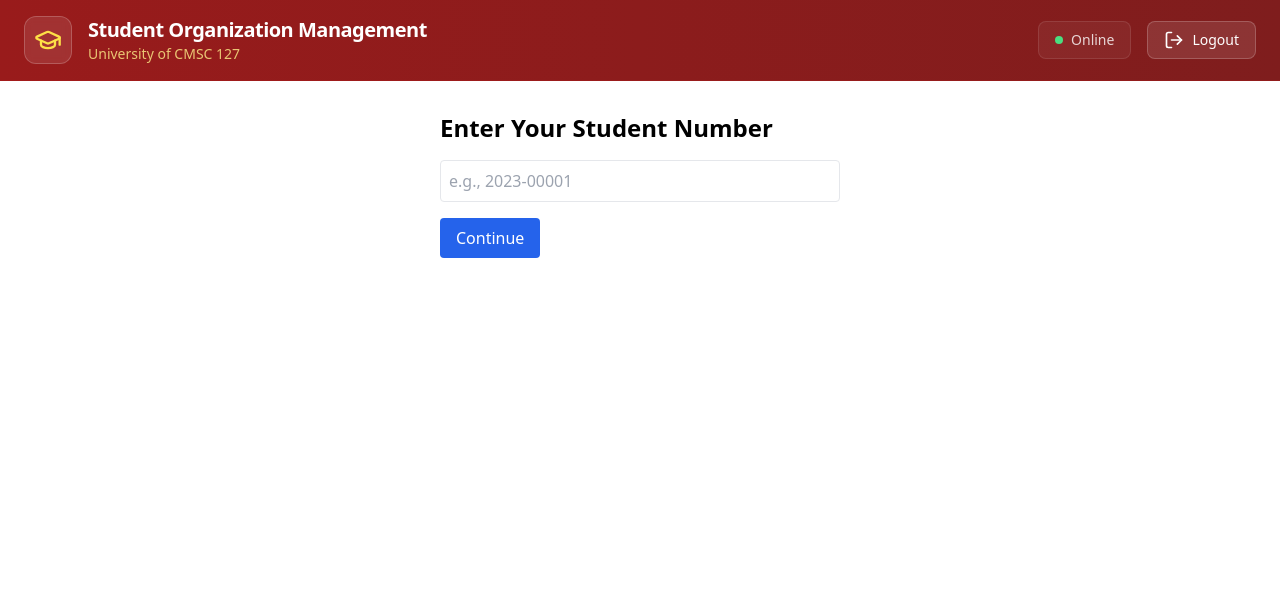
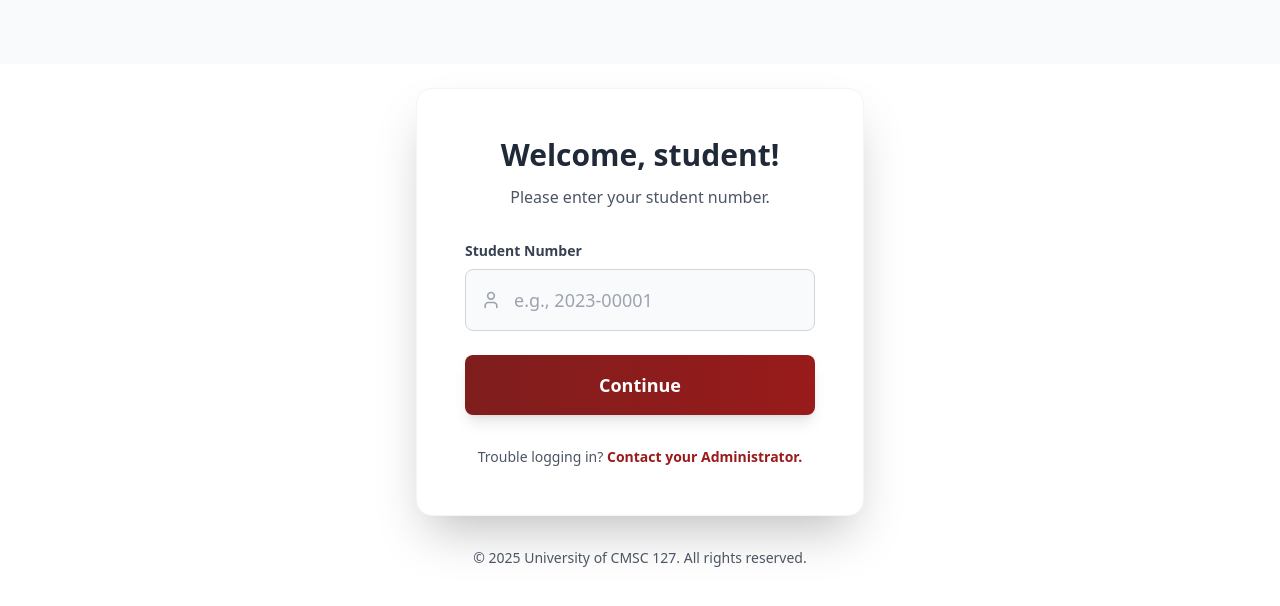
Before and after one commit to teiseky/127project, a React (Create React App) app in the folder frontend/: page /login in a window 1280 px wide. Both pictures are taken after typing "Sample", "Sample123" into the empty fields and a click on the button "Sign In". Shown: the top 606 px of the page. Built offline with nearby package versions, Linux system fonts and the light colour scheme; the HTML template or start-up script is replaced by a standard one.

Commit message:
ui: fixed user dashboard

```diff
--- a/frontend/src/components/Navbar.jsx
+++ b/frontend/src/components/Navbar.jsx
@@ -15,6 +15,11 @@ const Navbar = () => {
 
   // Don't show navbar on login page
   if (location.pathname === '/login') {
+    return null;
+  }
+
+  // Don't show navbar on user page
+  if (location.pathname === '/userPage') {
     return null;
   }
 
--- a/frontend/src/components/UserSidebar.jsx
+++ b/frontend/src/components/UserSidebar.jsx
@@ -2,7 +2,7 @@ import React, { useState } from 'react';
 import { useNavigate, useLocation } from 'react-router-dom';
 
 import {
-  Users,
+  UserCircle,
   DollarSign,
   Settings,
   ChevronLeft,
@@ -19,7 +19,7 @@ const UserSidebar = () => {
   const studentNumber = localStorage.getItem('studentNumber');
 
   const menuItems = [
-    { text: 'My Profile', icon: <Users className="w-5 h-5" />, path: `/userDashboard/${studentNumber}` },
+    { text: 'My Profile', icon: <UserCircle className="w-5 h-5" />, path: `/userDashboard/${studentNumber}` },
     { text: 'My Fees', icon: <DollarSign className="w-5 h-5" />, path: `/userFees/${studentNumber}` },
   ];
 
@@ -28,7 +28,7 @@ const UserSidebar = () => {
   };
 
   return (
-    <aside className={`fixed top-16 left-0 h-[calc(100vh-4rem)] ${isCollapsed ? 'w-16' : 'w-64'} bg-white shadow-xl transition-all duration-300 ease-in-out z-10 border-r border-gray-200`}>
+    <aside className={`fixed top-20 left-0 h-[calc(100vh-5rem)] ${isCollapsed ? 'w-16' : 'w-64'} bg-white shadow-xl transition-all duration-300 ease-in-out z-10 border-r border-gray-200`}>
 
       <div className="p-4 border-b border-gray-200">
         <div className="flex items-center justify-between">
--- a/frontend/src/pages/UserDashboard.jsx
+++ b/frontend/src/pages/UserDashboard.jsx
@@ -1,6 +1,7 @@
 import React, { useEffect, useState } from 'react';
 import { useParams } from 'react-router-dom';
 import axios from 'axios';
+import { UserCircle } from 'lucide-react';
 
 const UserDashboard = () => {
   const { studentNumber } = useParams();
@@ -8,10 +9,41 @@ const UserDashboard = () => {
   const [loading, setLoading] = useState(true);
   const [error, setError] = useState(null);
 
+  const getStatusColor = (status) => {
+    switch ((status || '').toLowerCase()) {
+      case 'active':
+        return 'bg-green-100 text-green-800';
+      case 'inactive':
+        return 'bg-gray-100 text-gray-800';
+      case 'suspended':
+        return 'bg-yellow-100 text-yellow-800';
+      case 'expelled':
+        return 'bg-red-100 text-red-800';
+      case 'alumni':
+        return 'bg-blue-100 text-blue-800';
+      default:
+        return 'bg-gray-100 text-gray-800';
+    }
+  };
+
+  const getRoleColor = (role) => {
+    switch ((role || '').toLowerCase()) {
+      case 'president':
+        return 'bg-purple-100 text-purple-800';
+      case 'vice president':
+        return 'bg-indigo-100 text-indigo-800';
+      case 'secretary':
+        return 'bg-cyan-100 text-cyan-800';
+      case 'treasurer':
+        return 'bg-emerald-100 text-emerald-800';
+      default:
+        return 'bg-gray-100 text-gray-800';
+    }
+  };
 
   useEffect(() => {
     if (!studentNumber) {
-      setError('No student number found. Please enter your student number.');
+      setError('No student number found.');
       setLoading(false);
       return;
     }
@@ -30,25 +62,82 @@ const UserDashboard = () => {
     fetchUserData();
   }, [studentNumber]);
 
-
   if (loading) return <p>Loading...</p>;
   if (error) return <p className="text-red-600">Error: {error}</p>;
 
   return (
-    <div className="p-6 max-w-4xl mx-auto">
-      <h1 className="text-3xl font-bold mb-4">Welcome, {memberData.name || 'User'}!</h1>
-      <p>Student Number: {memberData.id}</p>
+    <div className="w-[80%] ml-auto pt-6 pr-3 space-y-6">
+      {/* Header + Profile Card side by side */}
+      <div className="flex flex-col md:flex-row gap-4">
+        {/* Header */}
+        <div className="w-full md:w-7/12 bg-white rounded-2xl shadow p-4 border-l-4 border-red-800">
+          <div className="flex items-center gap-3">
+            <div className="bg-gradient-to-br from-red-800 to-red-900 p-2 rounded-lg">
+              <UserCircle className="w-6 h-6 text-white" />
+            </div>
+            <div>
+              <h1 className="text-2xl font-semibold">
+                <span className="text-up-maroon">Hello, </span>
+                {memberData.name || 'User'}!
+              </h1>
+              <p className="text-sm text-gray-600 mt-1">View your info and organizations here.</p>
+            </div>
+          </div>
+        </div>
 
-      <h2 className="mt-6 text-2xl font-semibold">Organizations</h2>
-      {memberData.Organizations && memberData.Organizations.length > 0 ? (
-        <ul className="list-disc list-inside">
-          {memberData.Organizations.map((org) => (
-            <li key={org.id}>{org.name}</li>
-          ))}
-        </ul>
-      ) : (
-        <p>No organizations found.</p>
-      )}
+        {/* Profile Info */}
+        <div className="w-full md:w-5/12 bg-white rounded-2xl shadow p-4 border border-gray-200">
+          <h2 className="text-lg font-semibold mb-3 text-up-maroon">Student Information</h2>
+          <div className="space-y-1 text-sm text-gray-800">
+            <p><strong>Student Number: </strong>
+              <span className="text-red-800 bg-red-100 px-2 py-0.5 rounded-full">{memberData.studentNumber}</span>
+            </p>
+            <p><strong>Program: </strong>
+              <span className="text-red-800 bg-red-100 px-2 py-0.5 rounded-full">{memberData.degreeProgram}</span>
+            </p>
+            <p><strong>Age: </strong>
+              <span className="text-red-800 bg-red-100 px-2 py-0.5 rounded-full">{memberData.age}</span>
+            </p>
+            <p><strong>Gender: </strong>
+              <span className={`px-2 py-0.5 rounded-full font-mono ${memberData.gender === 'Male'
+                ? 'bg-blue-100 text-blue-800'
+                : memberData.gender === 'Female'
+                  ? 'bg-pink-100 text-pink-800'
+                  : 'bg-gray-100 text-gray-800'
+              }`}>
+                {memberData.gender}
+              </span>
+            </p>
+          </div>
+        </div>
+      </div>
+
+      {/* Organizations */}
+      <div className="w-full bg-up-maroon-light shadow rounded-2xl p-5 border border-gray-200">
+        <h2 className="text-lg font-semibold mb-4 text-white">Organizations</h2>
+        {memberData.Organizations?.length > 0 ? (
+          <ul className="space-y-3">
+            {memberData.Organizations.map((org) => (
+              <li key={org.organizationId} className="bg-white p-4 rounded-lg shadow-sm border border-gray-200">
+                <p className="font-medium text-gray-800">{org.name}</p>
+                <p className="text-xs text-gray-600">
+                  Role: <span className={`px-2 py-0.5 rounded-full ${getRoleColor(org.ServesIn?.role || '')}`}>
+                    {org.ServesIn?.role || 'None'}
+                  </span>
+                </p>
+                <p className="text-xs text-gray-600">
+                  Status: <span className={`px-2 py-0.5 rounded-full ${getStatusColor(org.ServesIn?.status || '')}`}>
+                    {org.ServesIn?.status || 'Unknown'}
+                  </span>
+                </p>
+                <p className="text-xs text-gray-600">Committee: <strong>{org.ServesIn?.committee || 'None'}</strong></p>
+              </li>
+            ))}
+          </ul>
+        ) : (
+          <p className="text-white text-sm">No organizations found.</p>
+        )}
+      </div>
     </div>
   );
 };
--- a/frontend/src/pages/UserPage.jsx
+++ b/frontend/src/pages/UserPage.jsx
@@ -1,11 +1,13 @@
 import React, { useState } from 'react';
 import { useNavigate } from 'react-router-dom';
+import { School, User } from 'lucide-react'; // Ensure you have lucide-react or update to your icon library
 
 const UserPage = () => {
   const [studentNumber, setStudentNumber] = useState('');
   const navigate = useNavigate();
 
-  const handleLogin = () => {
+  const handleContinue = (e) => {
+    e.preventDefault();
     if (studentNumber.trim()) {
       localStorage.setItem('studentNumber', studentNumber);
       navigate(`/userDashboard/${studentNumber}`);
@@ -13,21 +15,67 @@ const UserPage = () => {
   };
 
   return (
-    <div className="p-6 max-w-md mx-auto">
-      <h1 className="text-2xl font-bold mb-4">Enter Your Student Number</h1>
+    <div className="max-v-screen bg-white flex items-center justify-center">
+      <div className="w-full max-w-4xl">
+      <div className="flex flex-col bg-white rounded-2xl shadow-2xl overflow-hidden border border-gray-100 max-w-md w-full mx-auto">
+
+        {/* Student Number Input */}
+        <div className="p-12 flex flex-col justify-center">
+          <div className="w-full max-w-md mx-auto">
+            <div className="text-center mb-8">
+              <h3 className="text-3xl font-bold text-gray-800 mb-3">
+                Welcome, student!
+              </h3>
+              <p className="text-gray-600">Please enter your student number.</p>
+            </div>
+
+            <form onSubmit={handleContinue} className="space-y-6">
+              <div className="space-y-2">
+                <label htmlFor="studentNumber" className="block text-sm font-semibold text-gray-700">
+                  Student Number
+                </label>
+                <div className="relative">
+                  <div className="absolute inset-y-0 left-0 pl-4 flex items-center pointer-events-none">
+                    <User className="h-5 w-5 text-gray-400" />
+                  </div>
                   <input
+                    id="studentNumber"
                     type="text"
-        placeholder="e.g., 2023-00001"
+                    required
                     value={studentNumber}
                     onChange={(e) => setStudentNumber(e.target.value)}
-        className="border p-2 rounded w-full mb-4"
+                    placeholder="e.g., 2023-00001"
+                    className="w-full pl-12 pr-4 py-4 border border-gray-300 rounded-lg focus:ring-2 focus:ring-red-800 focus:border-red-800 transition-colors duration-200 bg-gray-50 focus:bg-white text-lg"
                   />
+                </div>
+              </div>
+
               <button
-        onClick={handleLogin}
-        className="bg-blue-600 text-white px-4 py-2 rounded"
+                type="submit"
+                className="w-full bg-gradient-to-r from-red-900 to-red-800 hover:from-red-800 hover:to-red-700 text-white font-semibold py-4 px-4 rounded-lg transition-all duration-200 transform hover:scale-[1.02] active:scale-[0.98] shadow-lg hover:shadow-xl text-lg"
               >
                 Continue
               </button>
+            </form>
+
+            <div className="mt-8 text-center">
+              <p className="text-gray-600 text-sm">
+                Trouble logging in?{' '}
+                <button className="text-red-800 hover:text-red-700 font-semibold">
+                  Contact your Administrator.
+                </button>
+              </p>
+            </div>
+          </div>
+        </div>
+      </div>
+        {/* Footer */}
+        <div className="text-center mt-8">
+          <p className="text-gray-600 text-sm">
+            © 2025 University of CMSC 127. All rights reserved.
+          </p>
+        </div>
+      </div>
     </div>
   );
 };
```
Lines whose indentation alone changed are shown as unchanged.
